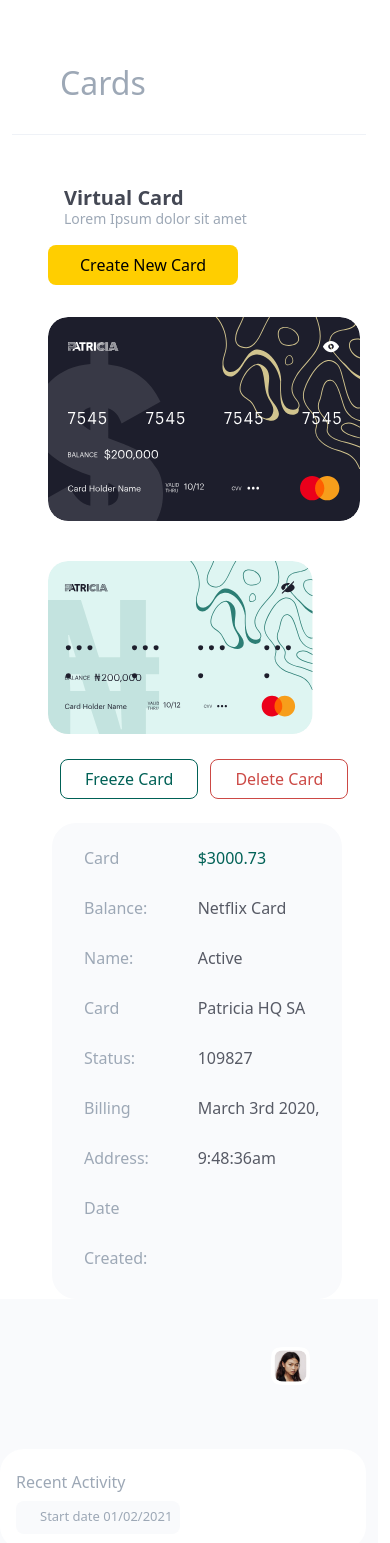
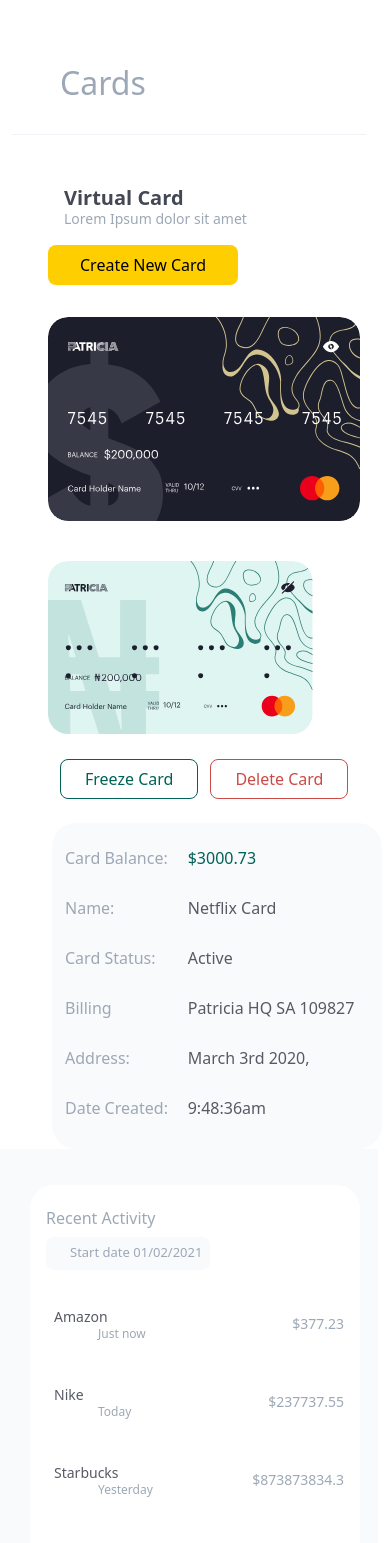
Before and after one commit to Arinzemike1/patricia-app, a Next.js app: page / in a window 390 px wide. Shown: the top 1543 px of the page. Built offline with nearby package versions, Linux system fonts and the light colour scheme.

Commit message:
Make site responsive

```diff
--- /dev/null
+++ b/components/Brands/Brands.js
@@ -0,0 +1,51 @@
+import React from 'react';
+import DataCard from '../DataCard/DataCard';
+import Icon from '../Icons/icon';
+import { brands } from '../../lib/Constants';
+
+const Brands = () => {
+    return (
+        <DataCard className='p-3 mt-3 brands-container'>
+            <div className="row">
+                <div className="col-md-6">
+                    <h6 className='grey-text mt-2'>Recent Activity</h6>
+                </div>
+
+                <div className="col-md-6 d-flex">
+                    <div className='date d-flex p-2 me-2'>
+                        <Icon name="calender" />
+                        <h6 className='ms-3'>Start date 01/02/2021</h6>
+                    </div>
+                    <Icon name="download" />
+                </div>
+            </div>
+
+            <div className='mt-md-3 mt-4'>
+                {
+                    brands.map((brand) => {
+                        const { icon, title, subtitle, amount } = brand;
+                        return (
+                            <div className="row" style={{ lineHeight: '44px' }}>
+                                <div className="col-xl-6">
+                                    <span className='mt-5'><Icon name={icon} /></span>
+
+                                    {/* <div className='check col-md-12'> */}
+                                    <span className='title ms-2'>{title}</span>
+                                    <p className='subtitle'>{subtitle}</p>
+                                    {/* </div> */}
+
+                                </div>
+
+                                <div className="col-xl-6">
+                                    <span className='amount d-flex justify-content-end'>{`$${amount}`}</span>
+                                </div>
+                            </div>
+                        )
+                    })
+                }
+            </div>
+        </DataCard>
+    )
+}
+
+export default Brands
--- /dev/null
+++ b/components/Brands/_Brands.scss
@@ -0,0 +1,51 @@
+@import '../../styles/shared-styles';
+
+.title {
+    color: #575A65;
+    font-size: 14px;
+}
+
+.subtitle {
+    margin-left: 52px;
+    margin-top: -27px;
+    color: $grey-title;
+    font-size: 12px;
+}
+
+.amount {
+    color: $grey-title;
+    font-size: 14px;
+
+    @include phone {
+        margin-top: -70px;
+    }
+
+    @include tablet {
+        margin-top: -70px;
+    }
+
+    @include medium-screen {
+        margin-top: -70px;
+    }
+}
+
+@include phone {
+    .brands-container {
+        margin-top: -60px !important;
+        margin-left: 30px;
+    }
+}
+
+@include tablet {
+    .brands-container {
+        margin: -60px 35px 0 35px !important;
+        width: 600px;
+    }
+}
+
+@include medium-screen {
+    .brands-container {
+        margin: -60px 29px 0 29px !important;
+        width: 800px;
+    }
+}
--- a/components/DataCard/_DataCard.scss
+++ b/components/DataCard/_DataCard.scss
@@ -3,6 +3,10 @@
 .data-card{
   background-color: #fff;
   border-radius: 24px;
+
+  @include phone {
+    width: 330px;
+  }
 
   &.grey-bg {
     background-color: #F9FAFC;
--- a/components/Icons/stock/amazon.js
+++ b/components/Icons/stock/amazon.js
@@ -2,11 +2,8 @@
 import React from 'react';
 
 const SVG = (props) => (
-    <svg width="16" height="16" viewBox="0 0 16 16" fill="none" xmlns="http://www.w3.org/2000/svg">
-        <path fillRule="evenodd" clipRule="evenodd" d="M2 11.2466V6.17126H14V11.2873C14 13.3799 12.6828 14.6666 10.5752 14.6666H5.41822C3.33041 14.6666 2 13.3533 2 11.2466ZM5.30626 9.60662C5.00329 9.62062 4.75302 9.37996 4.73985 9.07396C4.73985 8.76729 4.97695 8.51396 5.27991 8.49996C5.57629 8.49996 5.81998 8.73396 5.82656 9.03329C5.83974 9.34062 5.60263 9.59396 5.30626 9.60662ZM8.01318 9.60662C7.71021 9.62062 7.45994 9.37996 7.44676 9.07396C7.44676 8.76729 7.68387 8.51396 7.98683 8.49996C8.28321 8.49996 8.5269 8.73396 8.53348 9.03329C8.54665 9.34062 8.30955 9.59396 8.01318 9.60662ZM10.7003 12.0599C10.3974 12.0533 10.1537 11.7999 10.1537 11.4933C10.1471 11.1866 10.3908 10.9339 10.6937 10.9273H10.7003C11.0099 10.9273 11.2602 11.1806 11.2602 11.4933C11.2602 11.8066 11.0099 12.0599 10.7003 12.0599ZM7.44676 11.4932C7.45994 11.7999 7.71021 12.0406 8.01318 12.0266C8.30955 12.0139 8.54666 11.7606 8.53348 11.4539C8.5269 11.1539 8.28321 10.9199 7.98683 10.9199C7.68387 10.9339 7.44676 11.1866 7.44676 11.4932ZM4.73326 11.4932C4.74643 11.7999 4.99671 12.0406 5.29967 12.0266C5.59605 12.0139 5.83315 11.7606 5.81998 11.4539C5.81339 11.1539 5.56971 10.9199 5.27333 10.9199C4.97036 10.9339 4.73326 11.1866 4.73326 11.4932ZM10.1603 9.0673C10.1603 8.76063 10.3974 8.51396 10.7003 8.5073C10.9967 8.5073 11.2338 8.74663 11.247 9.04063C11.2536 9.3473 11.0165 9.60063 10.7201 9.60663C10.4171 9.6133 10.1668 9.37996 10.1603 9.07396V9.0673Z" fill="#006156" />
-        <path d="M2.00195 6.17121C2.01052 5.77987 2.04345 5.0032 2.10536 4.7532C2.42149 3.3472 3.49504 2.45387 5.02961 2.32654H10.9703C12.4917 2.46054 13.5785 3.35987 13.8946 4.7532C13.9558 4.99654 13.9888 5.77921 13.9973 6.17121H2.00195Z" fill="#97D3CA" />
-        <path d="M5.53643 4.39331C5.82622 4.39331 6.04357 4.17398 6.04357 3.87998V1.84731C6.04357 1.55331 5.82622 1.33331 5.53643 1.33331C5.24664 1.33331 5.0293 1.55331 5.0293 1.84731V3.87998C5.0293 4.17398 5.24664 4.39331 5.53643 4.39331Z" fill="#006156" />
-        <path d="M10.4632 4.39331C10.7464 4.39331 10.9703 4.17398 10.9703 3.87998V1.84731C10.9703 1.55331 10.7464 1.33331 10.4632 1.33331C10.1734 1.33331 9.95605 1.55331 9.95605 1.84731V3.87998C9.95605 4.17398 10.1734 4.39331 10.4632 4.39331Z" fill="#006156" />
+    <svg width="46" height="46" viewBox="0 0 46 46" fill="none" xmlns="http://www.w3.org/2000/svg">
+        <rect width="46" height="46" rx="8" fill="#FEA202" />
     </svg>
 );
 
--- a/lib/Constants.js
+++ b/lib/Constants.js
@@ -32,52 +32,52 @@ export const sideBarData = [
 export const brands = [
 
     {
-        icon: "dashboard",
+        icon: "amazon",
         title: "Amazon",
         subtitle: "Just now",
-        Amount: 377.23
+        amount: 377.23
     },
     {
-        icon: "activity",
+        icon: "amazon",
         title: "Nike",
         subtitle: "Today",
-        Amount: 237737.55
+        amount: 237737.55
     },
     {
-        icon: "wallet",
+        icon: "amazon",
         title: "Starbucks",
         subtitle: "Yesterday",
-        Amount: 873873834.3
+        amount: 873873834.3
     },
     {
-        icon: "products",
+        icon: "amazon",
         title: "Netflix",
         subtitle: "June 17",
-        Amount: 599
+        amount: 599
     },
     {
-        icon: "referrals",
+        icon: "amazon",
         title: "Apple",
         subtitle: "June 15",
-        Amount: 872
+        amount: 872
     },
     {
-        icon: "referrals",
+        icon: "amazon",
         title: "Starbucks",
         subtitle: "June 13",
-        Amount: 244.55
+        amount: 244.55
     },
     {
-        icon: "referrals",
+        icon: "amazon",
         title: "Nike",
         subtitle: "June 11",
-        Amount: 452
+        amount: 452
     },
     {
-        icon: "referrals",
+        icon: "amazon",
         title: "Apple",
         subtitle: "June 09",
-        Amount: 990
+        amount: 990
     },
 ]
 
--- a/pages/_app.js
+++ b/pages/_app.js
@@ -1,6 +1,7 @@
 import '../styles/App.scss';
 import 'bootstrap/dist/css/bootstrap.css';
 import '../styles/_index.scss';
+import '../components/Brands/_Brands.scss';
 import '../components/DataCard/_DataCard.scss';
 import '../components/Header/_Header.scss';
 import '../components/Button/_Button.scss';
--- a/pages/index.js
+++ b/pages/index.js
@@ -5,6 +5,7 @@ import Header from '../components/Header/Header';
 import Icon from '../components/Icons/icon';
 import Button from '../components/Button/Button';
 import DataCard from '../components/DataCard/DataCard';
+import Brands from '../components/Brands/Brands';
 
 const index = () => {
   return (
@@ -106,28 +107,14 @@ const index = () => {
             <div className="col-md-5 recent-activity">
 
               <div className='d-flex justify-content-end p-5 position-relative'>
-                <span className='cursor-pointer make-absolute'><Icon name="notification" /></span>
+                <span className='cursor-pointer notification'><Icon name="notification" /></span>
                 <img src="./avatar.png" alt="Profile picture" className='me-2 ms-3 cursor-pointer make-absolute' height='38' width='39' />
                 <span className="mt-1 cursor-pointer make-absolute"><Icon name="ellipsis" /></span>
               </div>
 
               <div className="row">
-                <div className="col-md-12">
-                  <DataCard className='p-3 mt-3'>
-                    <div className="row">
-                      <div className="col-md-6">
-                        <h6 className='grey-text mt-2'>Recent Activity</h6>
-                      </div>
-
-                      <div className="col-md-6 d-flex">
-                        <div className='date d-flex p-2 me-2'>
-                          <Icon name="calender" />
-                          <h6 className='ms-3'>Start date 01/02/2021</h6>
-                        </div>
-                        <Icon name="download" />
-                      </div>
-                    </div>
-                  </DataCard>
+                <div className="col-xl-12">
+                 <Brands />
                 </div>
               </div>
             </div>
--- a/styles/_index.scss
+++ b/styles/_index.scss
@@ -2,6 +2,13 @@
 
 .recent-activity {
     background-color: #F9FAFC;
+
+    @include tablet {
+        background-color: #fff;
+    }
+    @include medium-screen {
+        background-color: #fff;
+    }
 }
 
 .virtual-card {
@@ -58,8 +65,48 @@
     .other-card {
         margin-top: -2rem !important;
     }
-    // .make-absolute {
-    //     position: absolute;
-    //     top: 2%;
-    // }
+    .make-absolute {
+        position: absolute;
+        top: -1350%;
+    }
+    .notification {
+        position: absolute;
+        top: -1350%;
+        left: 62%;
+    }
+    .list-keys {
+        padding: 0 !important
+    }
+    .list-values {
+        padding: 0 !important
+    }
+    .card-details ul li {
+        padding-left: 13px;
+    }
 }
+
+@include tablet {
+    .make-absolute {
+        position: absolute;
+        top: -830%;
+        right: -120%;
+    }
+    .notification {
+        position: absolute;
+        top: -830%;
+        left: 180%;
+    }
+}
+
+@include medium-screen {
+    .make-absolute {
+        position: absolute;
+        top: -830%;
+        right: -120%;
+    }
+    .notification {
+        position: absolute;
+        top: -830%;
+        left: 190%;
+    }
+}
```
Also changed, not shown: components/Icons/stock/notification.js (+7 -5 lines), public/notification.svg (deleted).
